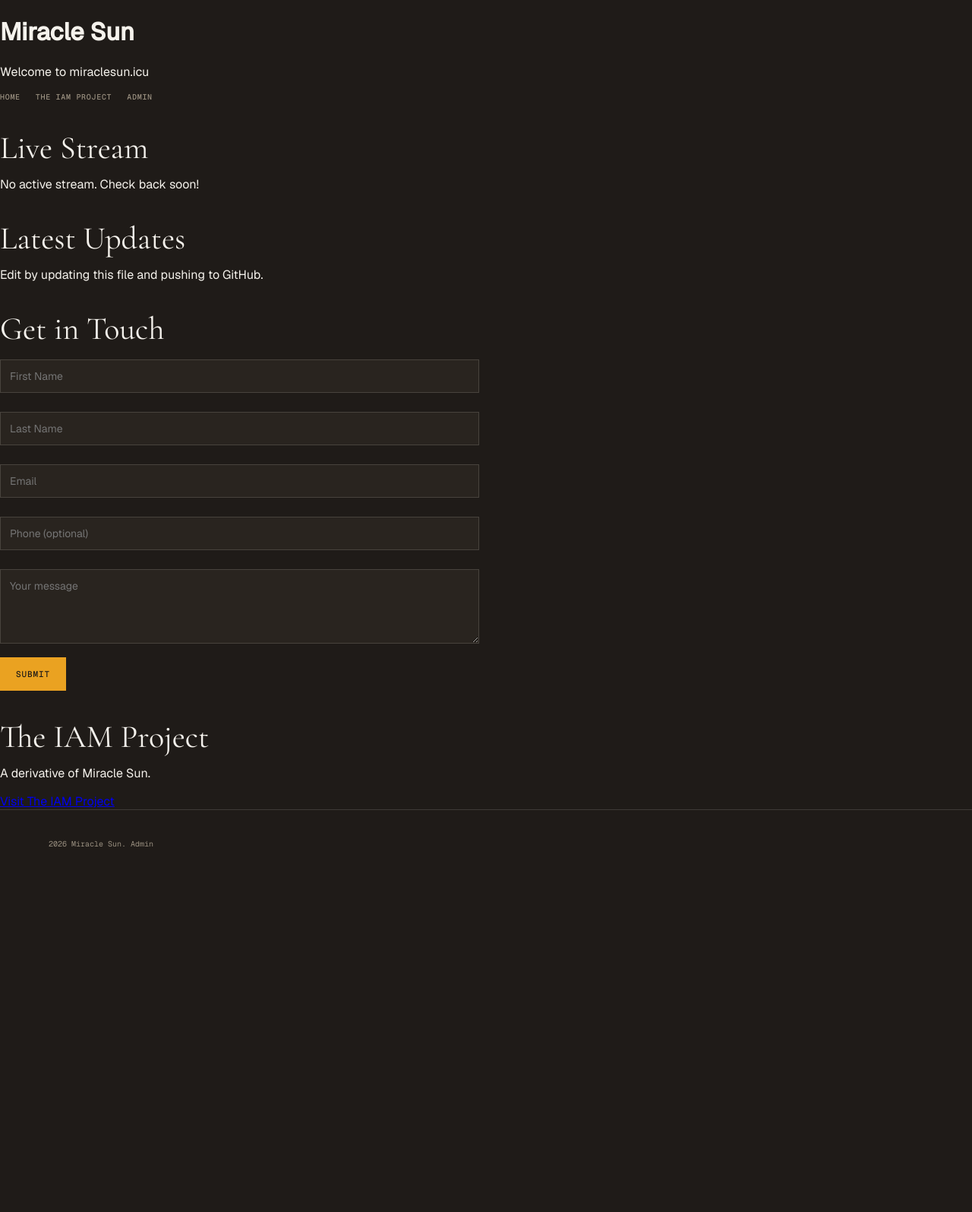
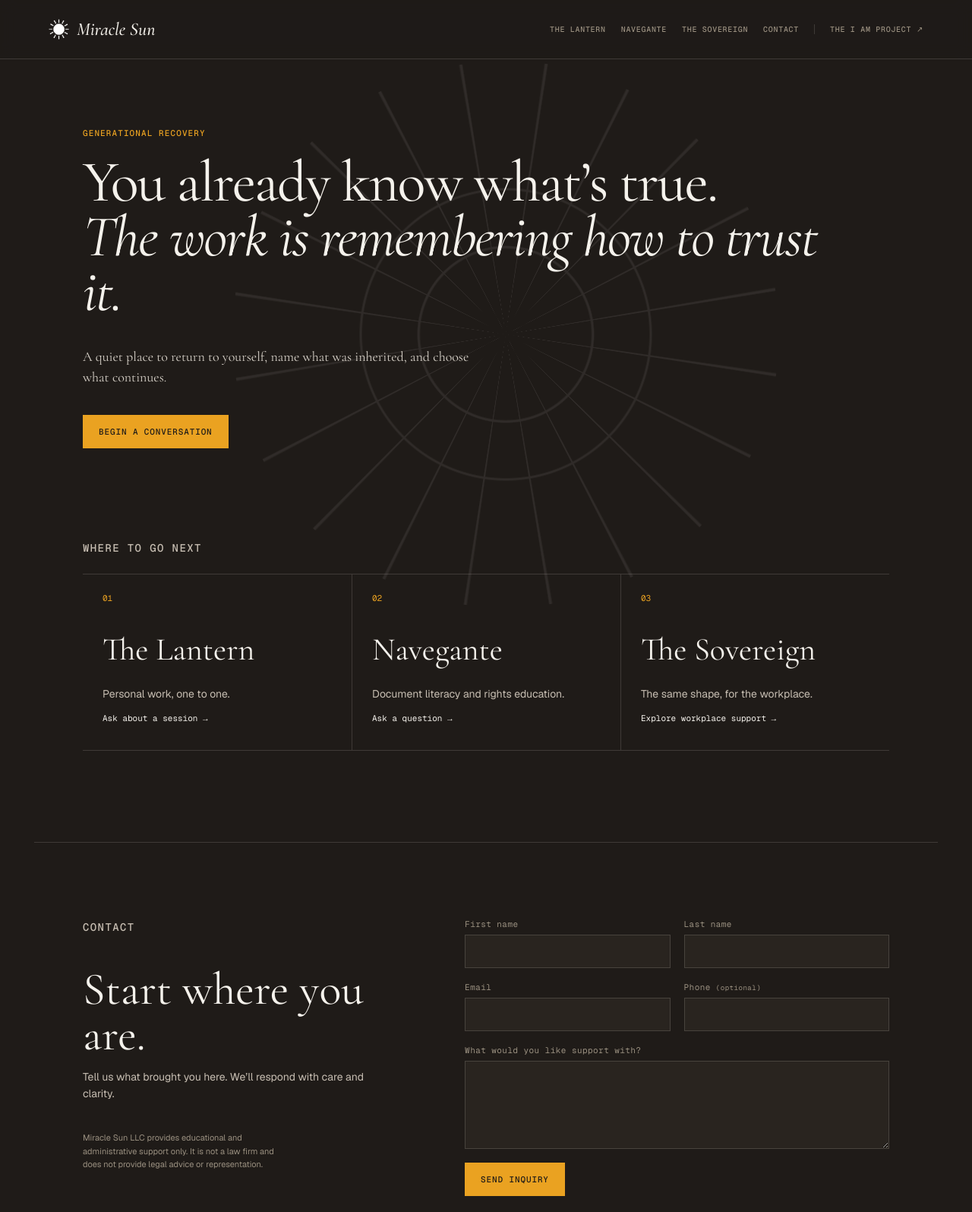
Before and after one commit to figaro546/miraclesun, a website: page public/main/index.html in a window 1280 px wide. Shown: the top 1595 px of the page at 76% size. Before the commit the page ends 1155 px from the top, so only its background shows below. Drawn offline with nearby package versions, Linux system fonts and the light colour scheme; no server answers.

Commit message:
Restore Miracle Sun homepage

```diff
--- a/public/main/index.html
+++ b/public/main/index.html
@@ -1,24 +1,27 @@
-<!DOCTYPE html>
+<!doctype html>
 <html lang="en">
 <head>
-  <meta charset="UTF-8">
-  <meta name="viewport" content="width=device-width, initial-scale=1.0">
-  <title>Miracle Sun</title>
-  <link rel="stylesheet" href="/styles.css">
+  <meta charset="utf-8"><meta name="viewport" content="width=device-width, initial-scale=1">
+  <meta name="description" content="Miracle Sun — generational recovery and cycle-breaking.">
+  <title>Miracle Sun</title><link rel="stylesheet" href="/main/styles.css">
 </head>
 <body>
-  <header>
-    <h1>Miracle Sun</h1>
-    <p>Welcome to miraclesun.icu</p>
-    <nav><a href="/">Home</a><a href="/theiamproject/">The IAM Project</a><a href="/admin/">Admin</a></nav>
+  <div class="sunmark" aria-hidden="true"></div>
+  <header class="site-header"><a class="brand" href="/"><img src="/main/assets/miracle-sun-icon.png" alt=""><span>Miracle Sun</span></a>
+    <nav aria-label="Primary"><a href="#lantern">The Lantern</a><a href="#navegante">Navegante</a><a href="#sovereign">The Sovereign</a><a href="#contact">Contact</a><a class="project-link" href="https://theiamproject.net/">The I AM Project ↗</a></nav>
   </header>
   <main>
-    <section id="live-stream"><h2>Live Stream</h2><p>No active stream. Check back soon!</p></section>
-    <section id="updates"><h2>Latest Updates</h2><p>Edit by updating this file and pushing to GitHub.</p></section>
-    <section id="contact"><h2>Get in Touch</h2><form id="contact-form"><input type="text" name="firstName" placeholder="First Name" required><br><br><input type="text" name="lastName" placeholder="Last Name" required><br><br><input type="email" name="email" placeholder="Email" required><br><br><input type="tel" name="phone" placeholder="Phone (optional)"><br><br><textarea name="message" placeholder="Your message" rows="4"></textarea><br><br><button type="submit">Submit</button></form><div id="form-response"></div></section>
-    <section id="iam-project-link"><h2>The IAM Project</h2><p>A derivative of Miracle Sun.</p><a href="https://theiamproject.miraclesun.icu">Visit The IAM Project</a></section>
+    <section class="hero"><p class="eyebrow">Generational recovery</p><h1>You already know what’s true.<br><em>The work is remembering how to trust it.</em></h1><p class="intro">A quiet place to return to yourself, name what was inherited, and choose what continues.</p><a class="button" href="#contact">Begin a conversation</a></section>
+    <section class="pathways" aria-labelledby="pathways-title"><p class="eyebrow" id="pathways-title">Where to go next</p>
+      <article id="lantern"><span>01</span><h2>The Lantern</h2><p>Personal work, one to one.</p><a href="#contact">Ask about a session →</a></article>
+      <article id="navegante"><span>02</span><h2>Navegante</h2><p>Document literacy and rights education.</p><a href="#contact">Ask a question →</a></article>
+      <article id="sovereign"><span>03</span><h2>The Sovereign</h2><p>The same shape, for the workplace.</p><a href="#contact">Explore workplace support →</a></article>
+    </section>
+    <section id="contact" class="contact"><div><p class="eyebrow">Contact</p><h2>Start where you are.</h2><p>Tell us what brought you here. We’ll respond with care and clarity.</p><p class="disclaimer">Miracle Sun LLC provides educational and administrative support only. It is not a law firm and does not provide legal advice or representation.</p></div>
+      <form data-lead-form data-source="miracle-sun" data-action="contact-request"><label>First name<input required name="firstName" autocomplete="given-name"></label><label>Last name<input required name="lastName" autocomplete="family-name"></label><label>Email<input required type="email" name="email" autocomplete="email"></label><label>Phone <small>(optional)</small><input type="tel" name="phone" autocomplete="tel"></label><label class="full">What would you like support with?<textarea name="message" rows="5"></textarea></label><button type="submit">Send inquiry</button><p class="form-status" aria-live="polite"></p></form>
+    </section>
+    <section class="newsletter"><div><p class="eyebrow">Stay in the light</p><h2>Occasional notes. No noise.</h2></div><form data-lead-form data-source="miracle-sun" data-action="newsletter-signup"><label>Email<input required type="email" name="email" autocomplete="email"></label><input type="hidden" name="firstName" value="Newsletter"><input type="hidden" name="lastName" value="Subscriber"><button type="submit">Request updates</button><p class="form-status" aria-live="polite"></p></form></section>
   </main>
-  <footer><p>2026 Miracle Sun. <a href="/admin">Admin</a></p></footer>
-  <script>fetch("/api/track",{method:"POST",headers:{"Content-Type":"application/json"},body:JSON.stringify({type:"page_view",path:window.location.pathname,referrer:document.referrer})}).catch(()=>{});document.addEventListener("click",e=>{const l=e.target.closest("a");if(l&&l.href)fetch("/api/track",{method:"POST",headers:{"Content-Type":"application/json"},body:JSON.stringify({type:"click",path:l.href,metadata:{text:l.textContent}})}).catch(()=>{})});document.getElementById("contact-form").addEventListener("submit",async e=>{e.preventDefault();const f=e.target;const d=Object.fromEntries(new FormData(f));const r=document.getElementById("form-response");r.innerHTML="<p>Sending...</p>";try{const res=await fetch("/api/submit",{method:"POST",headers:{"Content-Type":"application/json"},body:JSON.stringify(d)});const result=await res.json();if(result.success){r.innerHTML="<p style=color:green>Thank you!</p>";f.reset()}else{r.innerHTML="<p style=color:red>Something went wrong.</p>"}}catch(err){r.innerHTML="<p style=color:red>Something went wrong.</p>"}});</script>
-</body>
-</html>
+  <footer><span>© 2026 Miracle Sun LLC</span><a href="https://theiamproject.net/">The I AM Project ↗</a><a href="mailto:hello@miraclesun.icu">hello@miraclesun.icu</a></footer>
+  <script src="/lead-form.js" defer></script>
+</body></html>
```
